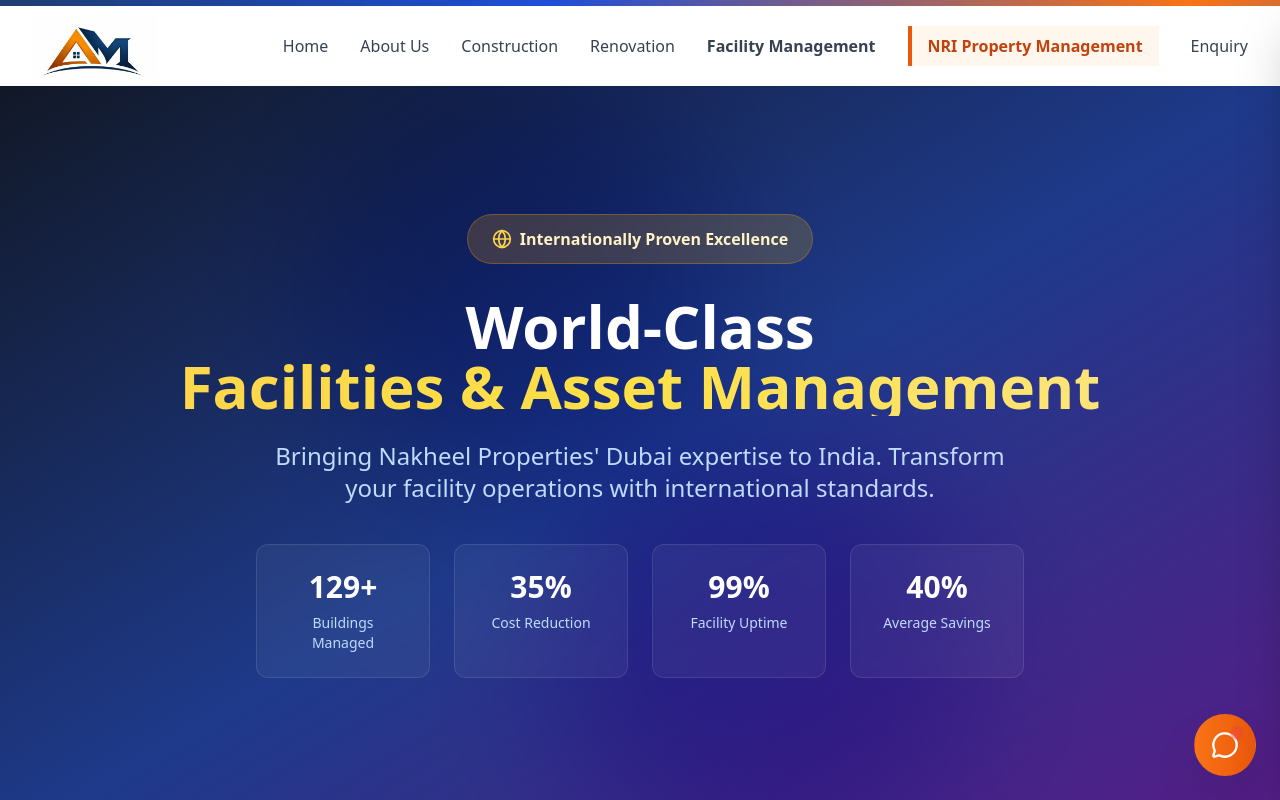
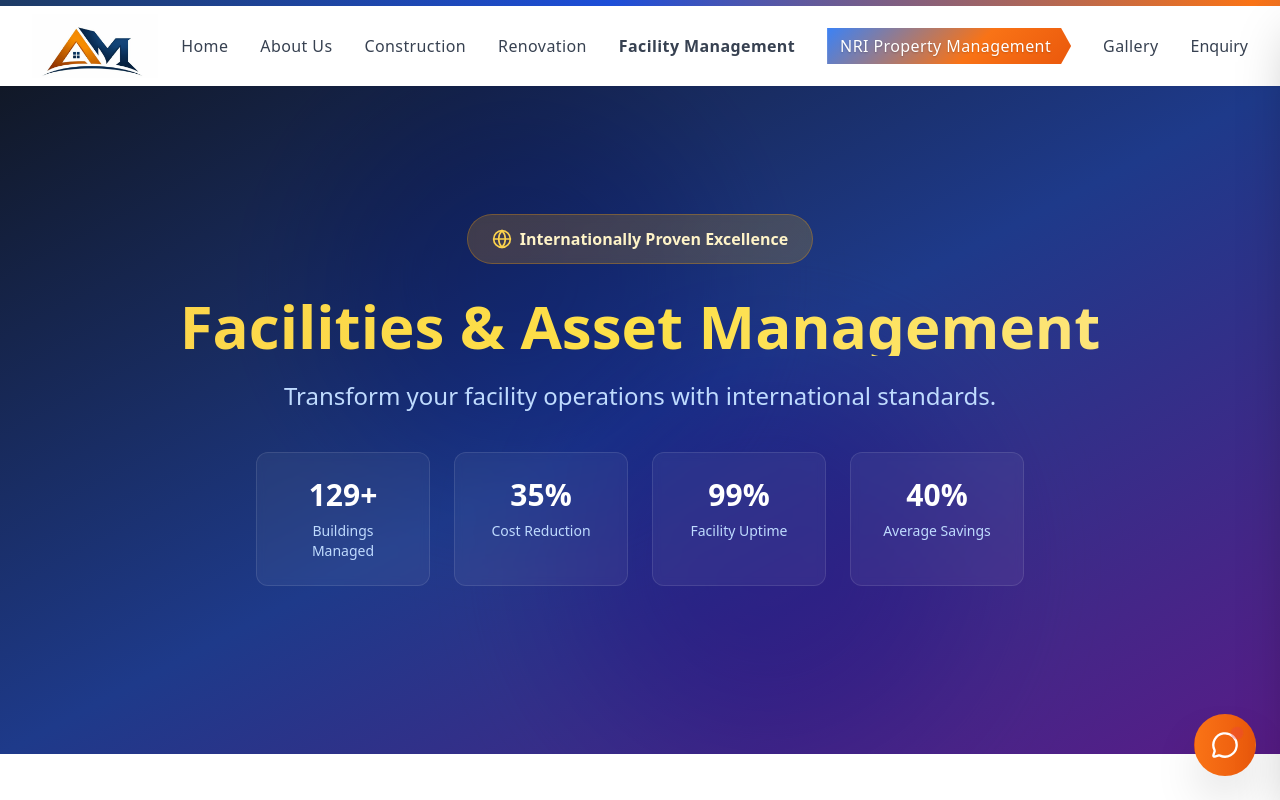
Before and after one commit to parul297/AM-renovators, a React (Vite) app: page /services/facilities in a window 1280 px wide. Shown: the top 800 px of the page. Built offline with nearby package versions, Linux system fonts and the light colour scheme.

Commit message:
new changes

```diff
--- a/src/components/Header/Header.jsx
+++ b/src/components/Header/Header.jsx
@@ -25,6 +25,7 @@
     { name: 'Renovation', href: '/services/renovation' },
     { name: 'Facility Management', href: '/services/facilities' },
     { name: 'NRI Property Management', href: '/services/nri-property', highlight: true },
+    { name: 'Gallery', href: '/gallery' },
   ];
 
   const handleEnquiryClick = () => {
@@ -85,17 +86,19 @@
   key={index}
   to={item.href}
   className={`
-                        relative font-medium transition-all duration-300
+    relative font-medium text-base tracking-wide transition-all duration-300
     ${item.highlight
-                          ? 'text-orange-700 bg-orange-50 px-4 py-2 border-l-4 border-orange-600 font-semibold'
-                          : 'text-gray-700 hover:text-blue-900'
-                        }
-                        ${!item.highlight
-                          ? 'after:absolute after:left-0 after:-bottom-1 after:h-[2px] after:w-0 after:bg-blue-900 after:transition-all after:duration-300 hover:after:w-full'
-                          : ''
+      ? 'text-white'
+      : 'text-gray-700 hover:text-blue-900 after:absolute after:left-0 after:-bottom-1 after:h-[2px] after:w-0 after:bg-blue-900 after:transition-all after:duration-300 hover:after:w-full'
     }
     ${isActive && !item.highlight ? 'font-semibold text-blue-900' : ''}
   `}
+  style={item.highlight ? {
+    background: 'linear-gradient(135deg, #3b82f6 0%, #f97316 60%, #ea580c 100%)',
+    clipPath: 'polygon(0 0, calc(100% - 10px) 0, 100% 50%, calc(100% - 10px) 100%, 0 100%)',
+    textShadow: '0 1px 2px rgba(0,0,0,0.2)',
+    padding: '6px 20px 6px 13px',
+  } : {}}
 >
   {item.name}
 </Link>
--- a/src/pages/About/AboutUs.jsx
+++ b/src/pages/About/AboutUs.jsx
@@ -134,7 +134,7 @@
 
   const credentials = [
     { label: 'Former CPWD Registered', value: 'Class III Contractor', icon: Shield },
-    { label: 'Professional Experience', value: '27+ Years', icon: Award },
+    { label: 'Professional Experience', value: 'Since 1997', icon: Award },
     { label: 'International Exposure', value: 'UAE, Qatar, Saudi Arabia', icon: Globe },
     { label: 'Major Projects', value: 'Airport AMC, Nakheel Dubai', icon: Building2 }
   ];
--- a/src/pages/Home/EnhancedProcess.css
+++ b/src/pages/Home/EnhancedProcess.css
@@ -992,19 +992,26 @@
   cursor: not-allowed;
 }
 
-.nav-btn-prev {
-  background: #f3f4f6;
-  color: #374151;
-}
-
-.nav-btn-prev:hover:not(:disabled) {
-  background: #e5e7eb;
-}
-
+/* Make BOTH buttons same by default */
+.nav-btn-prev,
 .nav-btn-next {
   background: linear-gradient(135deg, #0c4a6e, #0369a1);
   color: white;
   box-shadow: 0 4px 12px rgba(12, 74, 110, 0.25);
+}
+
+/* Hover same for both */
+.nav-btn-prev:hover:not(:disabled),
+.nav-btn-next:hover:not(:disabled) {
+  box-shadow: 0 6px 18px rgba(12, 74, 110, 0.35);
+  transform: translateY(-1px);
+}
+
+/* Disabled state (same for both) */
+.nav-btn:disabled {
+  opacity: 0.3;
+  cursor: not-allowed;
+  box-shadow: none;
 }
 
 .nav-btn-next:hover:not(:disabled) {
--- a/src/pages/Home/EnhancedProcess.jsx
+++ b/src/pages/Home/EnhancedProcess.jsx
@@ -201,7 +201,7 @@
 
 
         {/* Feature Highlights */}
-        <div className="features-showcase">
+        {/* <div className="features-showcase">
           <div className="features-grid">
             {features.map((feature, index) => (
               <div
@@ -217,7 +217,7 @@
               </div>
             ))}
           </div>
-        </div>
+        </div> */}
 
         {/* Main Process Timeline */}
         <div ref={timelineRef} className="process-timeline-section">
--- a/src/pages/Home/FeaturedProjects.jsx
+++ b/src/pages/Home/FeaturedProjects.jsx
@@ -22,7 +22,7 @@
         {
             id: 1,
             title: 'Multi-Block Civil Construction',
-            category: 'Civil Construction',
+            category: 'Renovation',
             img: civil1,
             // location: 'Hyderabad, Telangana',
             // rating: 4.9,
@@ -33,7 +33,7 @@
         {
             id: 2,
             title: 'Residential Quarter Development',
-            category: 'Civil Construction',
+            category: 'Renovation',
             img: civil2,
             // location: 'Pune, Maharashtra',
             // rating: 4.8,
@@ -44,7 +44,7 @@
         {
             id: 3,
             title: 'Civil Corridor Infrastructure',
-            category: 'Civil Construction',
+            category: 'Renovation',
             img: civil3,
             // location: 'Mumbai, Maharashtra',
             // rating: 5.0,
@@ -55,7 +55,7 @@
         {
             id: 5,
             title: 'Badminton Court Renovation',
-            category: 'Renovation',
+            category: 'Civil Construction',
             img: badminton,
             // location: 'Hyderabad, Telangana',
             // rating: 4.9,
@@ -66,7 +66,7 @@
         {
             id: 6,
             title: 'Indoor Sports Arena Renovation',
-            category: 'Renovation',
+            category: 'Civil Construction',
             img: badminton1,
             // location: 'Hyderabad, Telangana',
             // rating: 5.0,
@@ -77,7 +77,7 @@
         {
             id: 7,
             title: 'Sports Complex Modernization',
-            category: 'Renovation',
+            category: 'Civil Construction',
             img: badminton3,
             // location: 'Hyderabad, Telangana',
             // rating: 4.8,
--- a/src/pages/Servcies/facilities.jsx
+++ b/src/pages/Servcies/facilities.jsx
@@ -316,14 +316,13 @@
             </div>
 
             <h1 className="text-4xl md:text-6xl font-bold mb-6 leading-tight">
-              <span className="block">World-Class</span>
+              {/* <span className="block">World-Class</span> */}
               <span className="block text-transparent bg-clip-text bg-gradient-to-r from-amber-300 via-yellow-300 to-amber-200">
                 Facilities & Asset Management
               </span>
             </h1>
 
             <p className="text-xl md:text-2xl text-blue-200 mb-10 max-w-3xl mx-auto leading-relaxed">
-              Bringing Nakheel Properties' Dubai expertise to India.
               Transform your facility operations with international standards.
             </p>
 
@@ -369,7 +368,7 @@
       </section>
 
       {/* Dubai Experience Section */}
-      <section className="py-20 bg-gradient-to-b from-white to-gray-50">
+      {/* <section className="py-20 bg-gradient-to-b from-white to-gray-50">
         <div className="max-w-7xl mx-auto px-4 sm:px-6 lg:px-8">
           <div className="bg-gradient-to-r from-amber-50 to-yellow-50 rounded-3xl p-8 md:p-12 shadow-xl border border-amber-200">
             <div className="grid lg:grid-cols-2 gap-12 items-center">
@@ -423,7 +422,7 @@
             </div>
           </div>
         </div>
-      </section>
+      </section> */}
 
       {/* Services Section */}
       <section className="py-20 bg-white">
@@ -799,7 +798,7 @@
             </div> */}
 
             <h2 className="text-3xl md:text-4xl font-bold mb-6">
-              Ready to Transform Your Facility Management?
+              Ready to Transform Your Facility ?
             </h2>
 
             <p className="text-xl text-blue-200 mb-8 max-w-2xl mx-auto">
--- a/src/pages/Servcies/nriProperty.jsx
+++ b/src/pages/Servcies/nriProperty.jsx
@@ -117,7 +117,7 @@
 
   const testimonials = [
     {
-      name: 'Rajesh & Priya Kumar',
+      name: 'Sohail Ahmed Khan',
       location: 'Dubai, UAE',
       property: 'Banjara Hills, Hyderabad',
       project: 'Complete 4BHK Renovation',
@@ -128,8 +128,8 @@
       image: '🇦🇪'
     },
     {
-      name: 'Anand Krishnan',
-      location: 'Singapore',
+      name: 'Faisal Khan',
+      location: 'Sydney, Australia',
       property: 'Jubilee Hills, Hyderabad',
       project: 'Villa Maintenance & Tenant Management',
       rating: 5,
@@ -139,8 +139,8 @@
       image: '🇸🇬'
     },
     {
-      name: 'Meera Patel',
-      location: 'London, UK',
+      name: 'Syed Imran Ali',
+      location: 'Dubai, UAE',
       property: 'Kondapur, Hyderabad',
       project: 'New Villa Construction',
       rating: 5,
@@ -173,7 +173,7 @@
     {
       icon: FileText,
       title: 'Transparent Billing',
-      description: 'Material bills, labor receipts, everything documented and shared',
+      description: 'Bills and expenses are fully documented and shared in percentage-based contracts. For item-rate contracts, clear measurements and cost details are provided.',
       proof: 'Itemized expense tracking'
     }
   ];
@@ -374,10 +374,10 @@
                   <h3 className="text-xl font-bold mb-3">{step.title}</h3>
                   <p className="text-blue-100 text-sm mb-4">{step.description}</p>
 
-                  <div className="bg-white/10 rounded-lg p-3 border border-white/20">
+                  {/* <div className="bg-white/10 rounded-lg p-3 border border-white/20">
                     <div className="text-xs text-cyan-300 font-semibold mb-1">Deliverable:</div>
                     <div className="text-sm font-medium">{step.deliverable}</div>
-                  </div>
+                  </div> */}
                 </div>
 
                 {index < communicationProcess.length - 1 && (
@@ -544,7 +544,7 @@
             Ready to Trust Your Property with Us?
           </h2>
           <p className="text-2xl mb-12 text-blue-100">
-            Join 100+ NRIs worldwide who sleep peacefully knowing their property is in good hands
+            Join NRIs worldwide who sleep peacefully knowing their property is in good hands
           </p>
 
           <div className="flex flex-wrap justify-center gap-6">
```
Lines whose indentation alone changed are shown as unchanged.
